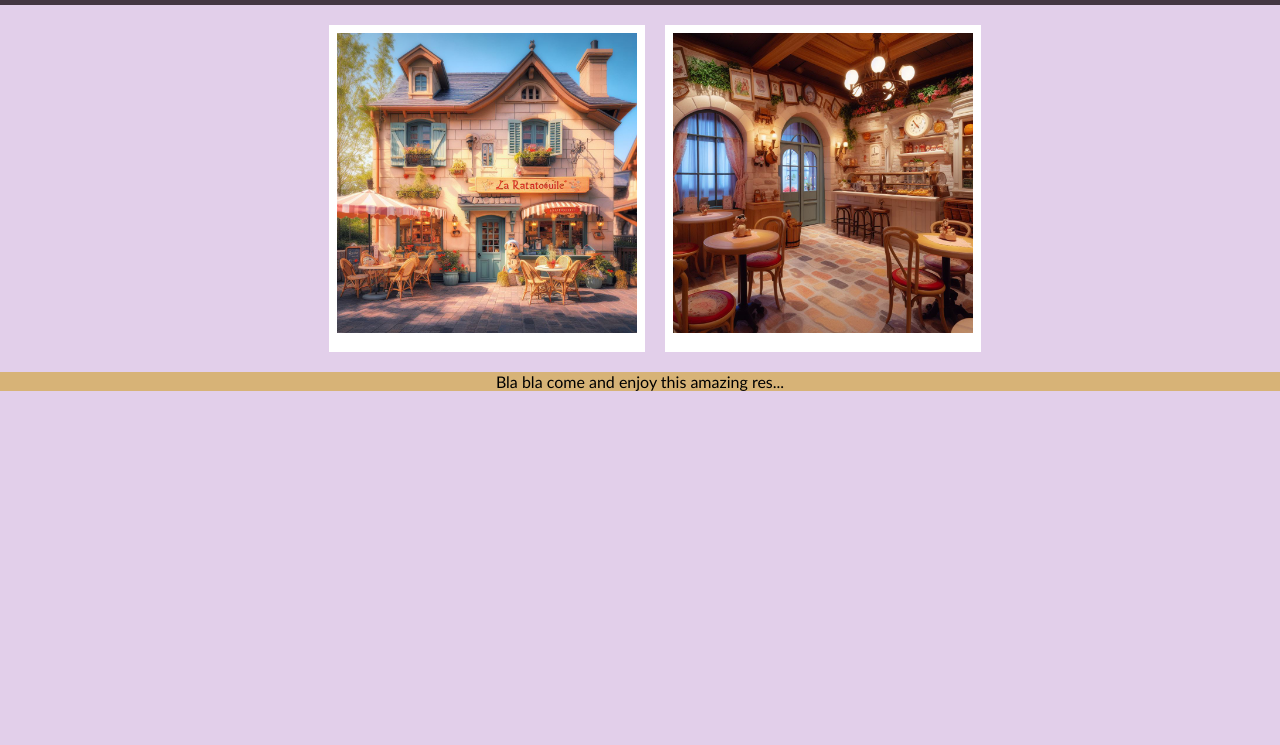
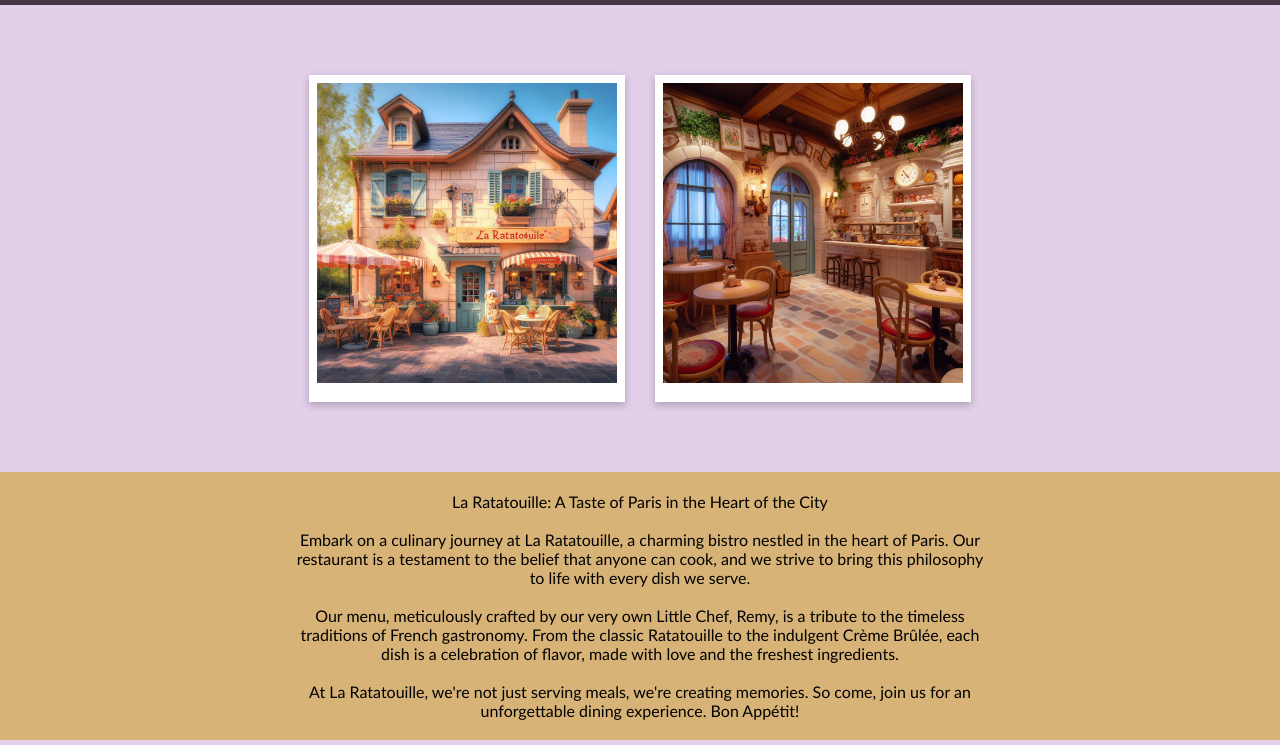
Before and after one commit to Gulcan00/restaurant-page, a website built with webpack: page dist/index.html in a window 1280 px wide. Shown: the part 55-800 px from the top of the page. Built offline with nearby package versions, Linux system fonts and the light colour scheme.

Commit message:
Add restaurant copy text

```diff
--- a/src/home.js
+++ b/src/home.js
@@ -29,7 +29,18 @@ export function createHome() {
 
     const homepageCopy = document.createElement('div');
     homepageCopy.classList.add('textContent');
-    homepageCopy.innerText = 'Bla bla come and enjoy this amazing res...';
+    const text = document.createElement('p');
+    text.style.maxWidth = '75ch';
+    text.style.margin = 'auto';
+    text.innerText =   `La Ratatouille: A Taste of Paris in the Heart of the City
+
+    Embark on a culinary journey at La Ratatouille, a charming bistro nestled in the heart of Paris. Our restaurant is a testament to the belief that anyone can cook, and we strive to bring this philosophy to life with every dish we serve.
+
+    Our menu, meticulously crafted by our very own Little Chef, Remy, is a tribute to the timeless traditions of French gastronomy. From the classic Ratatouille to the indulgent Crème Brûlée, each dish is a celebration of flavor, made with love and the freshest ingredients.
+
+    At La Ratatouille, we're not just serving meals, we're creating memories. So come, join us for an unforgettable dining experience. Bon Appétit!
+    `;
+    homepageCopy.appendChild(text);
     home.appendChild(homepageCopy);
 
     const contentDiv = document.getElementById('content');
--- a/src/style.css
+++ b/src/style.css
@@ -57,13 +57,14 @@ img {
     background-color: white;
     padding: 8px;
     padding-bottom: 16px;
+    box-shadow: rgba(0, 0, 0, 0.24) 0px 3px 8px;
 }
 
 .images-container {
     display: flex;
     flex-wrap: wrap;
-    gap: 20px;
-    padding-left: 30px;
+    gap: 30px;
+    padding: 50px 0px;
 }
 
 .logo {
@@ -75,4 +76,5 @@ img {
     align-self: stretch;
     text-align: center;
     background-color: var(--ecru);
+    padding: 20px 0px;
 }
```
